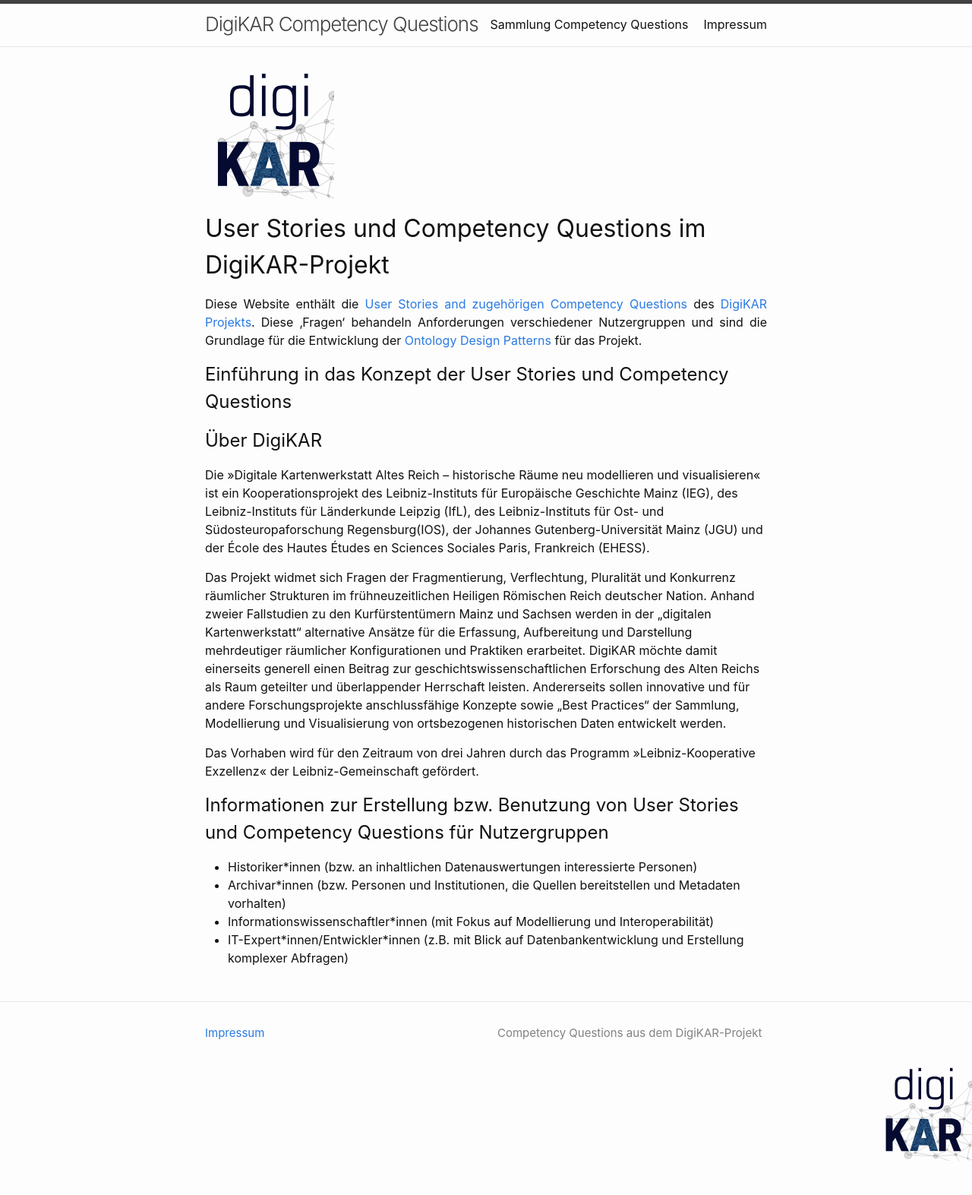
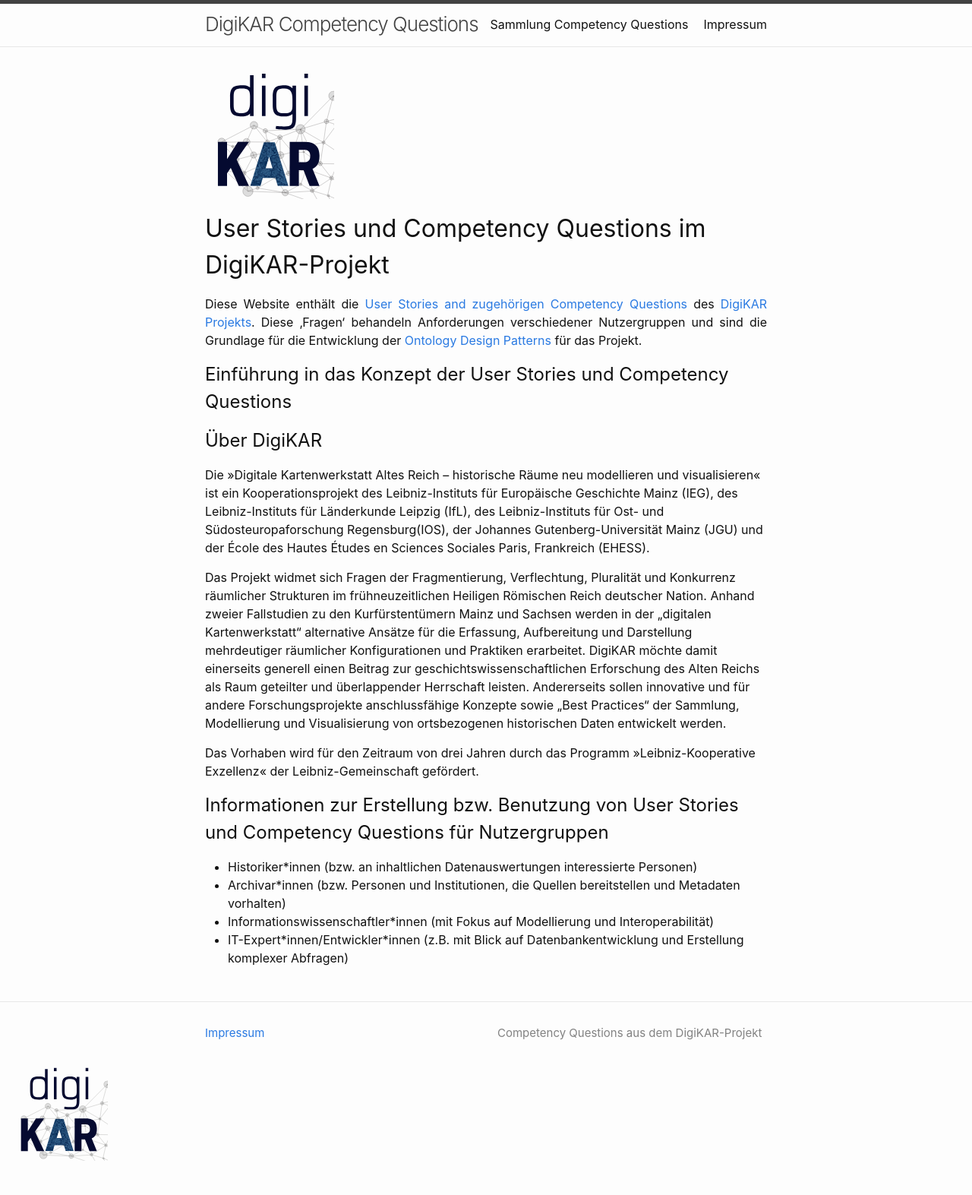
Before and after one commit to ieg-dhr/DigiKAR-Competency-Questions, a Jekyll site: the page built from index.md, in a window 1280 px wide. Shown: the whole page at 76% size. Built offline with Jekyll 4.4.1, drawn with Linux system fonts in a browser that asks for light colours; our own code applies the rules of GitHub Pages for plain Markdown files.

Commit message:
Update footer.html

```diff
--- a/_includes/footer.html
+++ b/_includes/footer.html
@@ -36,7 +36,7 @@
 
      </div>
      <div class="footer-col">
-      <a href="https://digikar.eu/"><img src="img/DigiKAR_Logo_020921.svg" width="10%" alt="DigiKAR-Logo" align="right"></a>
+      <a href="https://digikar.eu/"><img src="img/DigiKAR_Logo_020921.svg" width="10%" alt="DigiKAR-Logo" class="center"></a>
     </div>
     </div>
 
```
